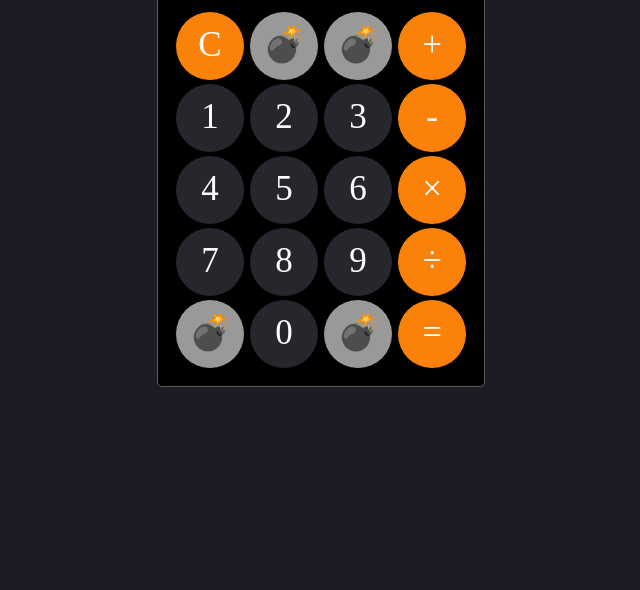
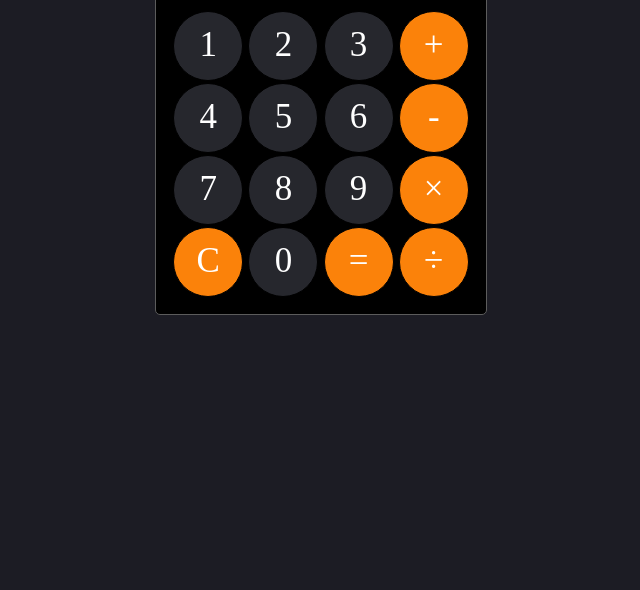
Before and after one commit to Snake0good/calculator, a plain HTML site: page index.html in a window 1280 px wide. Shown: the part 210-800 px from the top of the page, without its empty margins (319-959 px from the left). Drawn offline with nearby package versions, Linux system fonts and the light colour scheme; files that its build step writes are made by us from their sources; files whose address does not match are found by name; a web font is replaced by a local one.

Commit message:
Update index.html

```diff
--- a/index.html
+++ b/index.html
@@ -13,6 +13,7 @@
 		<link rel="stylesheet" href="css/style.css">
 	</head>
 	<body class="dark-mode">
+		<div class="calculator">
 			<h1>Not So Great Calculator</h1>
 
 			<label><span id="light-dark">Light/Dark Mode</span>
@@ -22,42 +23,44 @@
 				</label>
 			</label>
 
-
-
-
 			<div id="calc-container">
 				<h2><span id="result">- -</span></h2>
 
 				<div id="calc">
 					<ul>
-					<li class="numbers sign" id="clear">C</li>
 						<li class="numbers" id="one">1</li>
 						<li class="numbers" id="four">4</li>
 						<li class="numbers" id="seven">7</li>
-					<li class="numbers no-work" id="decimal">&#128163</li>
+						<li class="numbers sign" id="clear">C</li>
 					</ul>
 					<ul>
-					<li class="numbers no-work" id="nada1">&#128163</li>
 						<li class="numbers" id="two">2</li>
 						<li class="numbers" id="five">5</li>
 						<li class="numbers" id="eight">8</li>
 						<li class="numbers" id="zero">0</li>
 					</ul>
 					<ul>
-					<li class="numbers no-work" id="nada2">&#128163</li>
 						<li class="numbers" id="three">3</li>
 						<li class="numbers" id="six">6</li>
 						<li class="numbers" id="nine">9</li>
-					<li class="numbers no-work" id="nada3">&#128163</li>
-				</ul><ul>
+						<li class="numbers sign" id="equals">&#x3d</li>
+					</ul>
+					<ul>
 						<li class="numbers sign" id="plus">+</li>
 						<li class="numbers sign" id="minus">-</li>
 						<li class="numbers sign" id="times">&#xd7</li>
 						<li class="numbers sign" id="divided">&#xf7</li>
-					<li class="numbers sign" id="equals">&#x3d</li>
 					</ul>
 				</div>
 			</div>
+		</div>
+
+
+
+		<div class="color-picker">
+
+		</div>
+
 
 
 		<script type="text/javascript" src="js/main2.js"></script>
```
Lines whose indentation alone changed are shown as unchanged.
